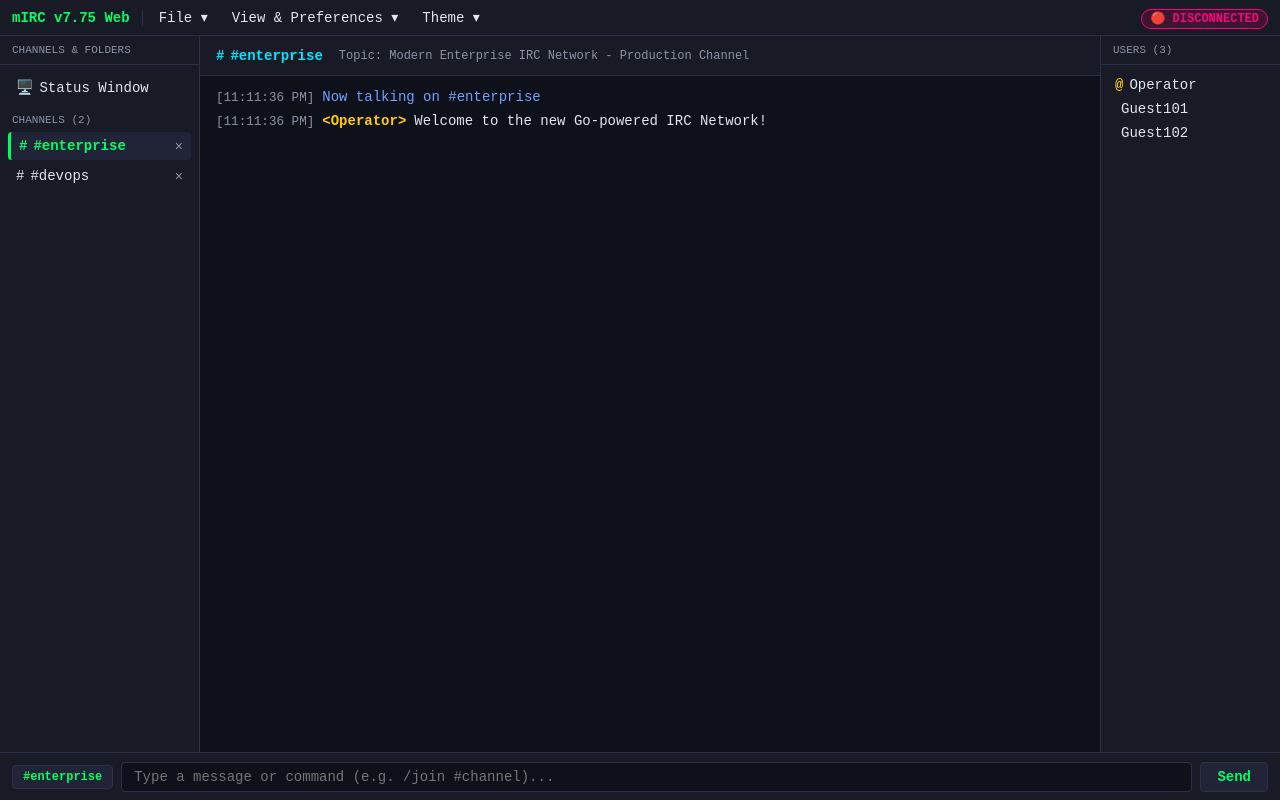
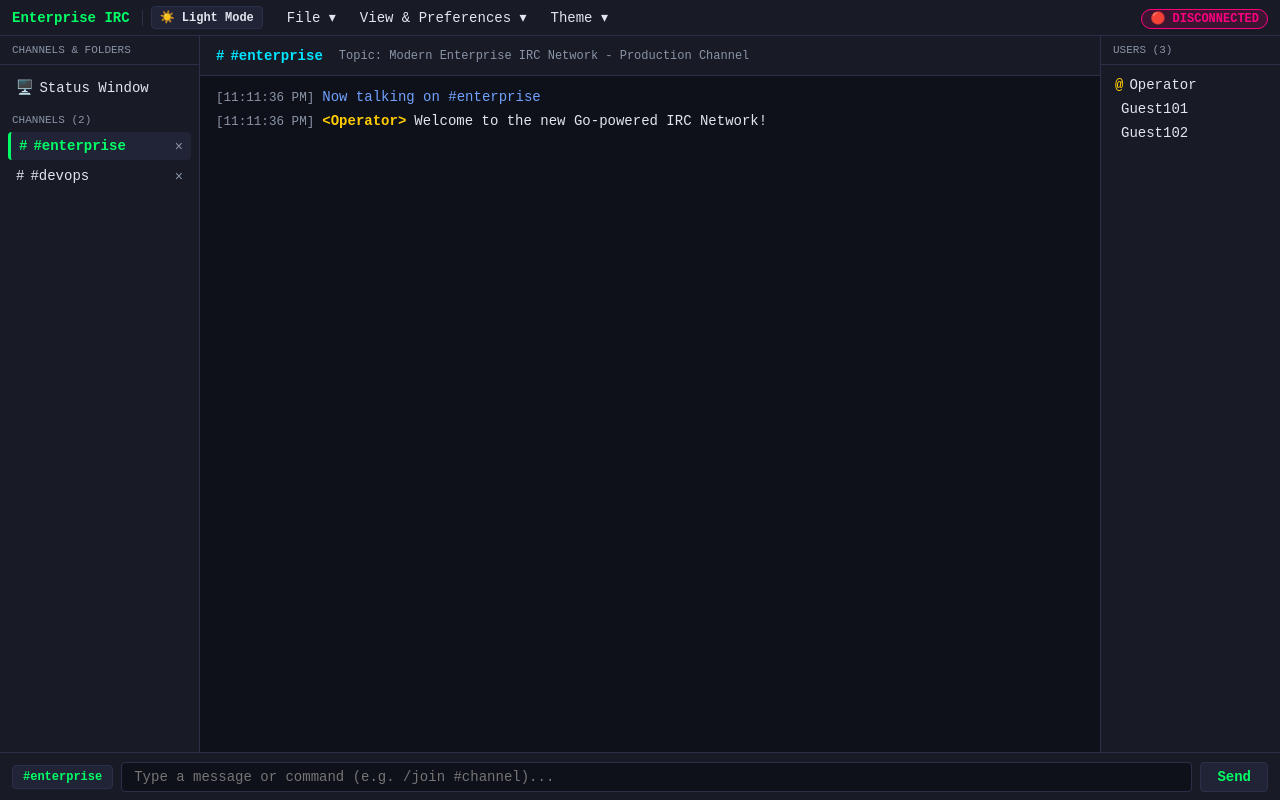
Before and after one commit to Eran-Meir/IRC, a React (Vite) app in the folder client/: page / in a window 1280 px wide. Built offline with nearby package versions, Linux system fonts and the light colour scheme; no server answers; a web font is replaced by a local one.

Commit message:
fix(client): websocket ingress routing, classic/dark theme toggle, rtl left margin alignment, and ircd pod metric

```diff
--- a/client/src/App.css
+++ b/client/src/App.css
@@ -29,6 +29,25 @@
   color: var(--accent-green);
   padding-right: 12px;
   border-right: 1px solid var(--border-color);
+}
+
+.theme-toggle-btn {
+  background: var(--bg-tertiary);
+  border: 1px solid var(--border-color);
+  color: var(--text-main);
+  font-family: inherit;
+  font-size: 12px;
+  font-weight: bold;
+  padding: 3px 8px;
+  cursor: pointer;
+  border-radius: 4px;
+  transition: all 0.2s ease;
+  margin-right: 8px;
+}
+
+.theme-toggle-btn:hover {
+  border-color: var(--accent-green);
+  color: var(--accent-green);
 }
 
 .menu-item {
--- a/client/src/App.tsx
+++ b/client/src/App.tsx
@@ -29,7 +29,7 @@ export const App: React.FC = () => {
 
   const [messages, setMessages] = useState<Record<string, Message[]>>({
     Status: [
-      { id: '1', sender: 'System', target: 'Status', text: 'Welcome to Modern Enterprise IRC Web Client (mIRC v7.75 Edition)', timestamp: new Date().toLocaleTimeString(), isSystem: true },
+      { id: '1', sender: 'System', target: 'Status', text: 'Welcome to Enterprise IRC Web Client', timestamp: new Date().toLocaleTimeString(), isSystem: true },
     ],
     '#enterprise': [
       { id: '2', sender: 'System', target: '#enterprise', text: 'Now talking on #enterprise', timestamp: new Date().toLocaleTimeString(), isSystem: true },
@@ -98,7 +98,8 @@ export const App: React.FC = () => {
   };
 
   const connectWebSocket = () => {
-    const wsUrl = `ws://${window.location.hostname}:9090/ws`;
+    const protocol = window.location.protocol === 'https:' ? 'wss:' : 'ws:';
+    const wsUrl = `${protocol}//${window.location.host}/ws`;
     wsRef.current = new WebSocketService(
       wsUrl,
       handleIncomingLine,
--- a/client/src/components/ChatArea.tsx
+++ b/client/src/components/ChatArea.tsx
@@ -62,14 +62,10 @@ export const ChatArea: React.FC<ChatAreaProps> = ({
           }
 
           return (
-            <div
-              key={msg.id}
-              className={`msg-line ${isHebrew ? 'hebrew-line' : ''}`}
-              style={{ direction: isHebrew ? 'rtl' : 'ltr' }}
-            >
+            <div key={msg.id} className="msg-line">
               <span className="timestamp">[{msg.timestamp}]</span>
               <span className="sender">&lt;{msg.sender}&gt;</span>
-              <span className="text">{msg.text}</span>
+              <span className="text" dir="auto">{msg.text}</span>
             </div>
           );
         })}
--- a/client/src/components/TopMenuBar.tsx
+++ b/client/src/components/TopMenuBar.tsx
@@ -29,7 +29,20 @@ export const TopMenuBar: React.FC<TopMenuBarProps> = ({
   return (
     <header className="top-bar">
       <div className="menu-left">
-        <div className="logo-badge">mIRC v7.75 Web</div>
+        <div className="logo-badge">Enterprise IRC</div>
+
+        {/* Quick Dark Mode Toggle Button */}
+        <button
+          className="theme-toggle-btn"
+          onClick={() =>
+            onUpdatePreferences({
+              theme: preferences.theme === 'classic-light' ? 'mirc-dark' : 'classic-light',
+            })
+          }
+          title="Toggle Dark / Light Mode"
+        >
+          {preferences.theme === 'classic-light' ? '🌙 Dark Mode' : '☀️ Light Mode'}
+        </button>
 
         {/* File Menu */}
         <div className="menu-item" onMouseLeave={closeDropdowns}>
@@ -81,7 +94,7 @@ export const TopMenuBar: React.FC<TopMenuBarProps> = ({
                 className={preferences.fontFamily === 'fixedsys' ? 'active' : ''}
                 onClick={() => { onUpdatePreferences({ fontFamily: 'fixedsys' }); closeDropdowns(); }}
               >
-                Fixedsys (mIRC Classic)
+                Fixedsys Classic
               </button>
               <button
                 className={preferences.fontFamily === 'fira-code' ? 'active' : ''}
@@ -106,16 +119,16 @@ export const TopMenuBar: React.FC<TopMenuBarProps> = ({
           {activeDropdown === 'theme' && (
             <div className="dropdown-menu">
               <button onClick={() => { onUpdatePreferences({ theme: 'mirc-dark' }); closeDropdowns(); }}>
-                🟢 mIRC Dark (Default)
+                🟢 Dark Mode
+              </button>
+              <button onClick={() => { onUpdatePreferences({ theme: 'classic-light' }); closeDropdowns(); }}>
+                ☀️ Classic Light Mode (Gray Panels)
               </button>
               <button onClick={() => { onUpdatePreferences({ theme: 'matrix-emerald' }); closeDropdowns(); }}>
                 📟 Matrix Emerald
               </button>
               <button onClick={() => { onUpdatePreferences({ theme: 'cyberpunk' }); closeDropdowns(); }}>
                 🌆 Cyberpunk Neon
-              </button>
-              <button onClick={() => { onUpdatePreferences({ theme: 'classic-light' }); closeDropdowns(); }}>
-                ☀️ Classic Light
               </button>
             </div>
           )}
--- a/client/src/index.css
+++ b/client/src/index.css
@@ -43,14 +43,16 @@
 
 [data-theme="classic-light"] {
   --bg-primary: #ffffff;
-  --bg-secondary: #f0f2f5;
-  --bg-tertiary: #e1e4e8;
+  --bg-secondary: #e4e4e4;
+  --bg-tertiary: #d4d0c8;
   --accent-green: #008000;
-  --accent-cyan: #0000ff;
-  --accent-gold: #b8860b;
+  --accent-cyan: #000080;
+  --accent-gold: #000000;
+  --accent-magenta: #800080;
   --text-main: #000000;
-  --text-muted: #555555;
-  --border-color: #cccccc;
+  --text-muted: #444444;
+  --text-notice: #008000;
+  --border-color: #a0a0a0;
 }
 
 /* Font Size Tokens */
```
Also changed, not shown: 2 other files (tests, documents, lock files or other folders).
